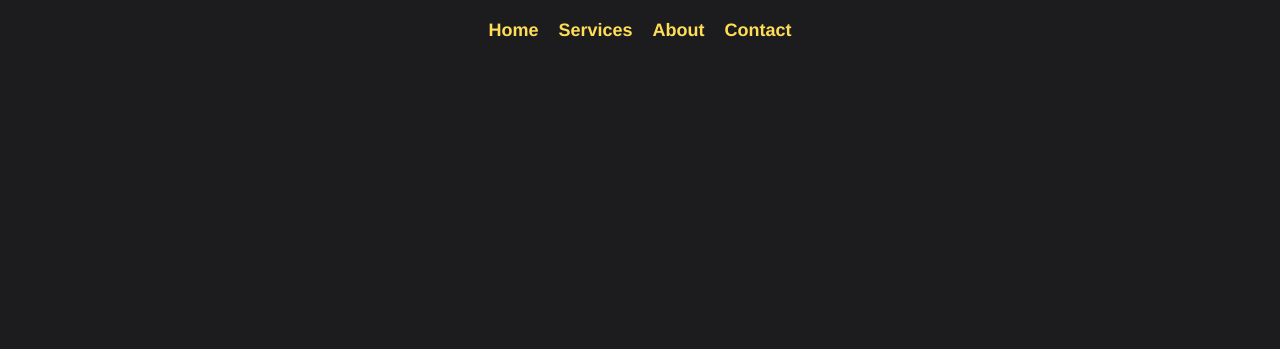
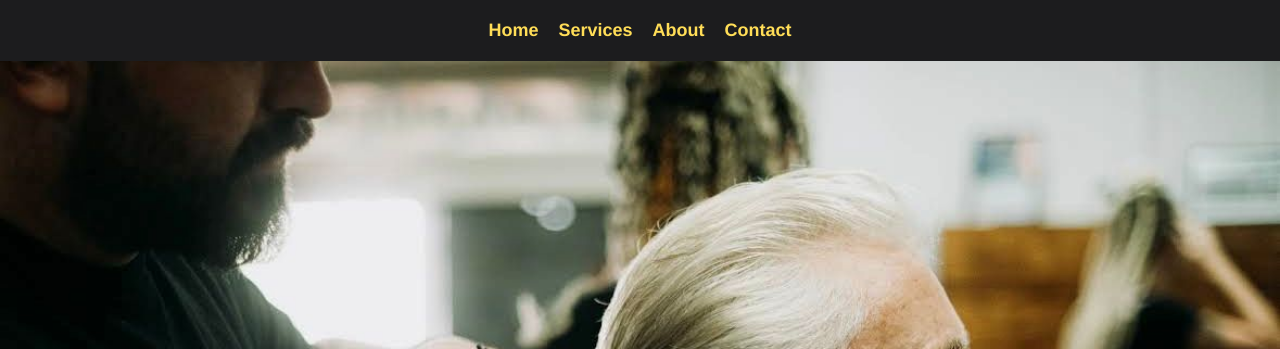
Before and after one commit to GregTheBarber/GREGTHEBARBERNOV, a plain HTML site: page index.html in a window 1280 px wide. Shown: the top 349 px of the page. Drawn offline with nearby package versions, Linux system fonts and the light colour scheme.

Commit message:
Update index.html

```diff
--- a/index.html
+++ b/index.html
@@ -42,7 +42,7 @@
         }
 
         #hero {
-            background: url('img1.jpg') no-repeat center center/cover;
+            background: url('img1.jpeg') no-repeat center center/cover;
             height: 80vh;
             display: flex;
             align-items: center;
```
